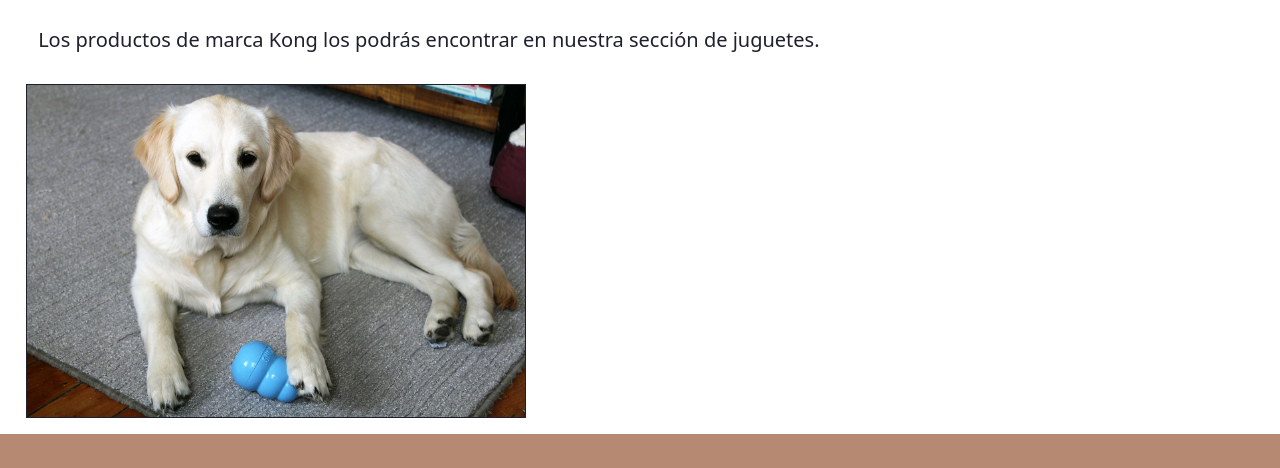
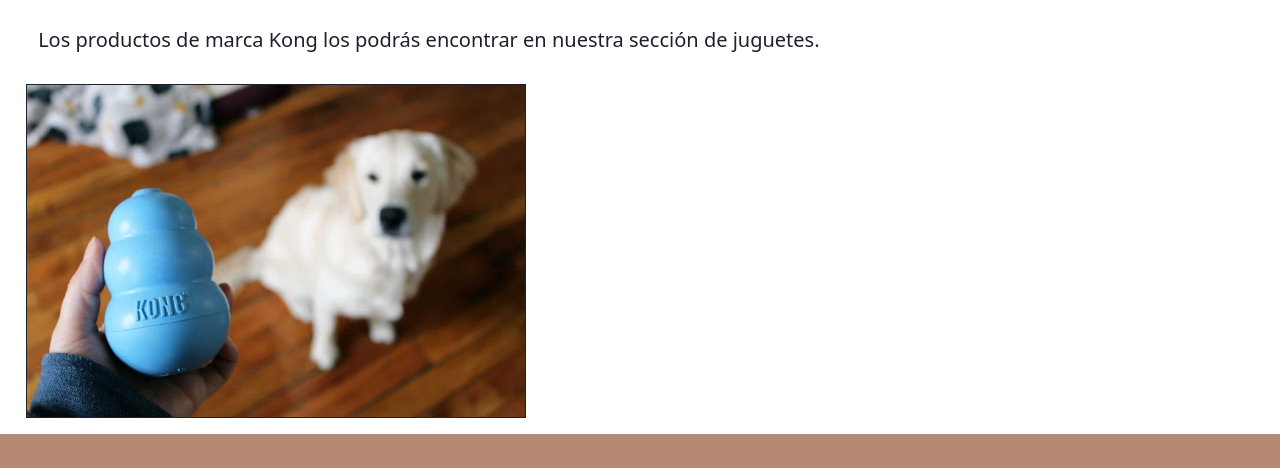
Before and after one commit to Maite-Berbejillo/proyecto-final, a website: page paginas/blog.html in a window 1280 px wide. Shown: the part 1551-2019 px from the top of the page. Drawn offline with Linux system fonts and the light colour scheme.

Commit message:
subida definitiva

```diff
--- a/paginas/blog.html
+++ b/paginas/blog.html
@@ -70,7 +70,7 @@
         <p>Desde hace muchos años los etólogos y adiestradores recomiendan los Kong para el entrenamiento y para problemas de comportamiento como: mordisqueo, ansiedad por separación o combatir aburrimiento en general. El beneficio más importante para tu perro es que le mantiene ocupado durante horas. Piensa que el Kong es una combinación de diversión y una herramienta para mantenerle entretenido. Un perro ocupado no tiene tiempo de aburrirse o estresarse. Rellena el Kong con sus golosinas favoritas y tu perro se relajará y disfrutará.</p>
         <p>Son juguetes diseñados especialmente para satisfacer a los perros y su necesidad de cazar-capturar-masticar. El Kong, fabricado en resina goma natural, tiene el peso y medidas de una presa y una textura elástica que estimula la masticación. Cuando tiras el Kong al suelo rebotará por todos los sitios, lo cual responde al instinto de caza de tu perro. También puedes esconder un Kong lleno de golosinas y dejar que tu perro busque su "presa".</p>
         <p>Los productos de marca Kong los podrás encontrar en nuestra sección de juguetes.</p>
-        <img src="../imagen/_hero_horiz_Kong-Puppy-Dog-Toy-1-9dcccc3429c044d8a68571f79461d06a-min.jpg" width="500" alt="Perro Golden Retriever con su Kong">
+        <img src="../imagen/Kong-Puppy-Dog-Toy-4-47526180be5946399d789f0fb45f0ca7-min.jpg" width="500" alt="Perro Golden Retriever con su Kong">
       </div>
     </main>
     <footer>
```
Also changed, not shown: imagen/Kong-Puppy-Dog-Toy-4-47526180be5946399d789f0fb45f0ca7-min.jpg (added), imagen/_hero_horiz_Kong-Puppy-Dog-Toy-1-9dcccc3429c044d8a68571f79461d06a-min.jpg (deleted).
